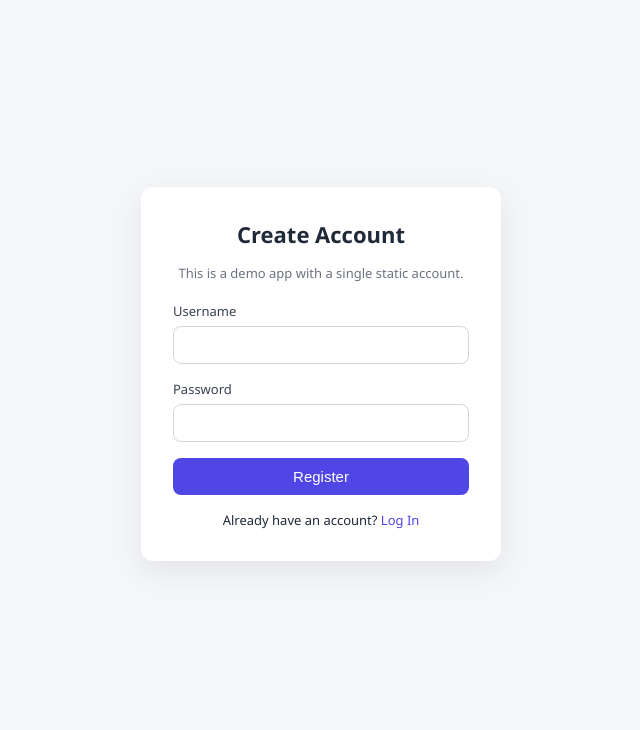
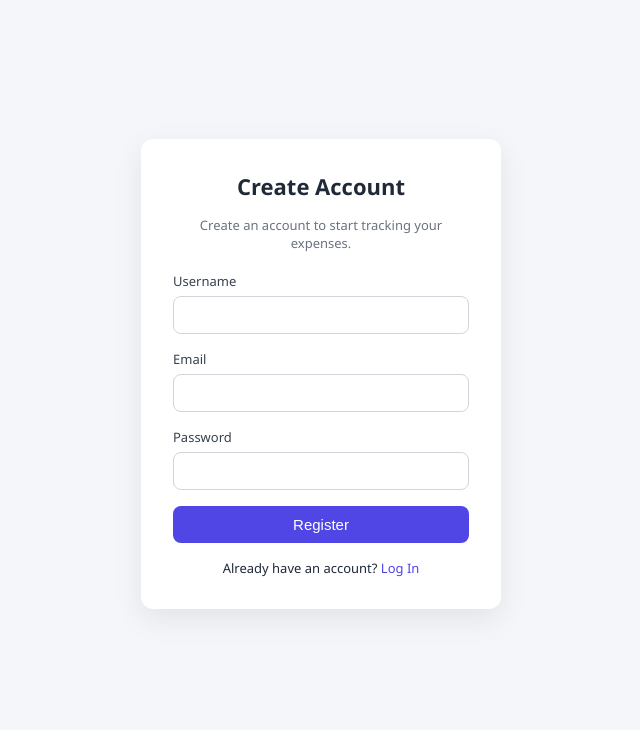
Before and after one commit to ShubhamNagrare/claude-code-best-practices, a FastAPI app: page /register in a window 1280 px wide. Shown: the top 730 px of the page, without its empty margins (319-959 px from the left). Run offline with FastAPI, Linux system fonts and the light colour scheme.

Commit message:
Add real DB-backed user accounts, retire static demo login
Every route relied on one hardcoded username/password and every
Expense row was globally visible with no owner. Registration now
creates real, uniqueness-checked User rows (bcrypt-hashed passwords
via passlib), login authenticates against the users table, and every
expense route/summary is scoped to the logged-in user's own data.

Co-Authored-By: Claude Sonnet 5 <noreply@anthropic.com>
Claude-Session: https://claude.ai/code/session_016YGz7eAQL9qENYiP9FFPuq

```diff
--- a/main.py
+++ b/main.py
@@ -1,5 +1,5 @@
 from contextlib import asynccontextmanager
-from datetime import date
+from datetime import date, datetime
 from pathlib import Path
 from typing import Optional
 
@@ -7,6 +7,7 @@ from fastapi import FastAPI, Form, HTTPException, Request
 from fastapi.responses import RedirectResponse
 from fastapi.staticfiles import StaticFiles
 from fastapi.templating import Jinja2Templates
+from passlib.context import CryptContext
 from sqlmodel import Field, Session, SQLModel, create_engine, select
 from starlette.middleware.sessions import SessionMiddleware
 
@@ -15,9 +16,23 @@ DATABASE_DIR.mkdir(exist_ok=True)
 DATABASE_URL = f"sqlite:///{DATABASE_DIR / 'spend_tracker.db'}"
 engine = create_engine(DATABASE_URL, connect_args={"check_same_thread": False})
 
-STATIC_USERNAME = "username"
-STATIC_PASSWORD = "password"
 SESSION_SECRET_KEY = "spend-tracker-dev-secret-change-me"
+
+pwd_context = CryptContext(schemes=["bcrypt"], deprecated="auto")
+
+
+class User(SQLModel, table=True):
+    id: Optional[int] = Field(default=None, primary_key=True)
+    username: str = Field(unique=True, index=True)
+    email: str = Field(unique=True, index=True)
+    password_hash: str
+    created_at: datetime = Field(default_factory=datetime.utcnow)
+
+
+class UserRegister(SQLModel):
+    username: str
+    email: str
+    password: str
 
 
 class Expense(SQLModel, table=True):
@@ -27,6 +42,7 @@ class Expense(SQLModel, table=True):
     category: str
     spent_on: date = Field(default_factory=date.today)
     notes: Optional[str] = None
+    user_id: int = Field(foreign_key="user.id")
 
 
 class ExpenseCreate(SQLModel):
@@ -57,6 +73,14 @@ def is_authenticated(request: Request) -> bool:
     return bool(request.session.get("user"))
 
 
+def hash_password(password: str) -> str:
+    return pwd_context.hash(password)
+
+
+def verify_password(password: str, password_hash: str) -> bool:
+    return pwd_context.verify(password, password_hash)
+
+
 @app.get("/")
 def root(request: Request):
     if is_authenticated(request):
@@ -68,17 +92,24 @@ def root(request: Request):
 def login_page(request: Request):
     if is_authenticated(request):
         return RedirectResponse(url="/dashboard")
-    return templates.TemplateResponse("login.html", {"request": request, "error": None})
+    info = (
+        "Account created — sign in to continue." if request.query_params.get("registered") else None
+    )
+    return templates.TemplateResponse(
+        "login.html", {"request": request, "error": None, "info": info}
+    )
 
 
 @app.post("/login")
 def login_submit(request: Request, username: str = Form(...), password: str = Form(...)):
-    if username == STATIC_USERNAME and password == STATIC_PASSWORD:
-        request.session["user"] = username
-        return RedirectResponse(url="/dashboard", status_code=303)
+    with Session(engine) as session:
+        user = session.exec(select(User).where(User.username == username)).first()
+        if user and verify_password(password, user.password_hash):
+            request.session["user"] = user.username
+            return RedirectResponse(url="/dashboard", status_code=303)
     return templates.TemplateResponse(
         "login.html",
-        {"request": request, "error": "Invalid username or password"},
+        {"request": request, "error": "Invalid username or password", "info": None},
         status_code=401,
     )
 
@@ -87,16 +118,37 @@ def login_submit(request: Request, username: str = Form(...), password: str = Fo
 def register_page(request: Request):
     if is_authenticated(request):
         return RedirectResponse(url="/dashboard")
-    return templates.TemplateResponse("register.html", {"request": request, "message": None})
+    return templates.TemplateResponse(
+        "register.html", {"request": request, "error": None, "username": None, "email": None}
+    )
 
 
 @app.post("/register")
-def register_submit(request: Request, username: str = Form(...), password: str = Form(...)):
-    message = (
-        "This demo uses a static account only. "
-        f"Please sign in with username '{STATIC_USERNAME}' and password '{STATIC_PASSWORD}'."
+def register_submit(
+    request: Request,
+    username: str = Form(...),
+    email: str = Form(...),
+    password: str = Form(...),
+):
+    with Session(engine) as session:
+        username_taken = session.exec(select(User).where(User.username == username)).first()
+        email_taken = session.exec(select(User).where(User.email == email)).first()
+        if username_taken and email_taken:
+            message = "That username and email are both already registered."
+        elif username_taken:
+            message = "That username is already taken."
+        elif email_taken:
+            message = "That email is already registered."
+        else:
+            user = User(username=username, email=email, password_hash=hash_password(password))
+            session.add(user)
+            session.commit()
+            return RedirectResponse(url="/login?registered=1", status_code=303)
+    return templates.TemplateResponse(
+        "register.html",
+        {"request": request, "error": message, "username": username, "email": email},
+        status_code=409,
     )
-    return templates.TemplateResponse("register.html", {"request": request, "message": message})
 
 
 @app.get("/logout")
@@ -144,11 +196,19 @@ def require_auth(request: Request) -> None:
         raise HTTPException(status_code=401, detail="Not authenticated")
 
 
+def current_user_id(request: Request, session: Session) -> int:
+    user = session.exec(select(User).where(User.username == request.session.get("user"))).first()
+    if not user:
+        raise HTTPException(status_code=401, detail="Not authenticated")
+    return user.id
+
+
 @app.post("/expenses", response_model=Expense)
 def create_expense(expense: ExpenseCreate, request: Request):
     require_auth(request)
     with Session(engine) as session:
-        db_expense = Expense(**expense.model_dump(exclude_unset=True))
+        user_id = current_user_id(request, session)
+        db_expense = Expense(**expense.model_dump(exclude_unset=True), user_id=user_id)
         session.add(db_expense)
         session.commit()
         session.refresh(db_expense)
@@ -159,7 +219,8 @@ def create_expense(expense: ExpenseCreate, request: Request):
 def list_expenses(request: Request, category: Optional[str] = None):
     require_auth(request)
     with Session(engine) as session:
-        statement = select(Expense)
+        user_id = current_user_id(request, session)
+        statement = select(Expense).where(Expense.user_id == user_id)
         if category:
             statement = statement.where(Expense.category == category)
         return session.exec(statement).all()
@@ -169,7 +230,10 @@ def list_expenses(request: Request, category: Optional[str] = None):
 def get_expense(expense_id: int, request: Request):
     require_auth(request)
     with Session(engine) as session:
-        expense = session.get(Expense, expense_id)
+        user_id = current_user_id(request, session)
+        expense = session.exec(
+            select(Expense).where(Expense.id == expense_id, Expense.user_id == user_id)
+        ).first()
         if not expense:
             raise HTTPException(status_code=404, detail="Expense not found")
         return expense
@@ -179,7 +243,10 @@ def get_expense(expense_id: int, request: Request):
 def update_expense(expense_id: int, expense: ExpenseCreate, request: Request):
     require_auth(request)
     with Session(engine) as session:
-        db_expense = session.get(Expense, expense_id)
+        user_id = current_user_id(request, session)
+        db_expense = session.exec(
+            select(Expense).where(Expense.id == expense_id, Expense.user_id == user_id)
+        ).first()
         if not db_expense:
             raise HTTPException(status_code=404, detail="Expense not found")
         for key, value in expense.model_dump(exclude_unset=True).items():
@@ -194,7 +261,10 @@ def update_expense(expense_id: int, expense: ExpenseCreate, request: Request):
 def delete_expense(expense_id: int, request: Request):
     require_auth(request)
     with Session(engine) as session:
-        db_expense = session.get(Expense, expense_id)
+        user_id = current_user_id(request, session)
+        db_expense = session.exec(
+            select(Expense).where(Expense.id == expense_id, Expense.user_id == user_id)
+        ).first()
         if not db_expense:
             raise HTTPException(status_code=404, detail="Expense not found")
         session.delete(db_expense)
@@ -206,7 +276,8 @@ def delete_expense(expense_id: int, request: Request):
 def spend_summary(request: Request):
     require_auth(request)
     with Session(engine) as session:
-        expenses = session.exec(select(Expense)).all()
+        user_id = current_user_id(request, session)
+        expenses = session.exec(select(Expense).where(Expense.user_id == user_id)).all()
         total = sum(e.amount for e in expenses)
         by_category: dict[str, float] = {}
         for e in expenses:
--- a/pyproject.toml
+++ b/pyproject.toml
@@ -11,6 +11,8 @@ dependencies = [
     "jinja2==3.1.5",
     "itsdangerous==2.2.0",
     "python-multipart==0.0.20",
+    "passlib[bcrypt]>=1.7.4",
+    "bcrypt<4.1",
 ]
 
 [tool.uv]
--- a/templates/login.html
+++ b/templates/login.html
@@ -9,7 +9,11 @@
   <div class="auth-wrapper">
     <div class="auth-card">
       <h1>Spend Tracker</h1>
-      <p class="hint">Sign in with username: <b>username</b> / password: <b>password</b></p>
+      <p class="hint">New here? <a href="/register">Create an account</a> to get started.</p>
+
+      {% if info %}
+      <div class="info">{{ info }}</div>
+      {% endif %}
 
       {% if error %}
       <div class="error">{{ error }}</div>
--- a/templates/privacy.html
+++ b/templates/privacy.html
@@ -22,7 +22,7 @@
       <h2>1. Information We Collect</h2>
       <p>We may collect the following types of information:</p>
       <ul>
-        <li><b>Account information:</b> such as your username and password.</li>
+        <li><b>Account information:</b> such as your username, email, and password.</li>
         <li>
           <b>Financial and expense data:</b> including expense titles, amounts, categories,
           dates, and any notes you choose to enter.
--- a/templates/register.html
+++ b/templates/register.html
@@ -9,20 +9,24 @@
   <div class="auth-wrapper">
     <div class="auth-card">
       <h1>Create Account</h1>
-      <p class="hint">This is a demo app with a single static account.</p>
+      <p class="hint">Create an account to start tracking your expenses.</p>
 
-      {% if message %}
-      <div class="info">{{ message }}</div>
+      {% if error %}
+      <div class="error">{{ error }}</div>
       {% endif %}
 
       <form method="post" action="/register">
         <div class="field">
           <label for="username">Username</label>
-          <input type="text" id="username" name="username" required />
+          <input type="text" id="username" name="username" value="{{ username or '' }}" autocomplete="username" required />
+        </div>
+        <div class="field">
+          <label for="email">Email</label>
+          <input type="email" id="email" name="email" value="{{ email or '' }}" autocomplete="email" required />
         </div>
         <div class="field">
           <label for="password">Password</label>
-          <input type="password" id="password" name="password" required />
+          <input type="password" id="password" name="password" autocomplete="new-password" required />
         </div>
         <button class="primary" type="submit">Register</button>
       </form>
```
Also changed, not shown: .claude/rules/code-style.md (added), .claude/rules/security.md (added), .claude/rules/testing.md (added), README.md, 1 other file.
